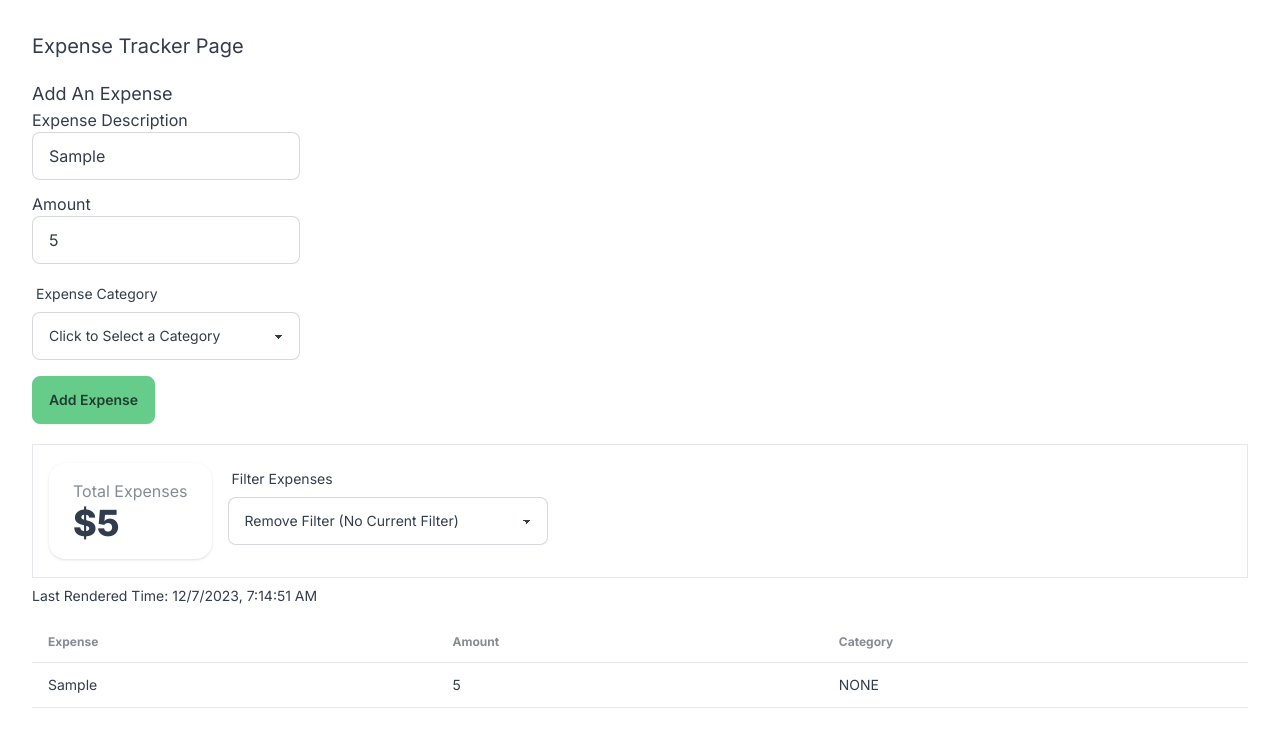
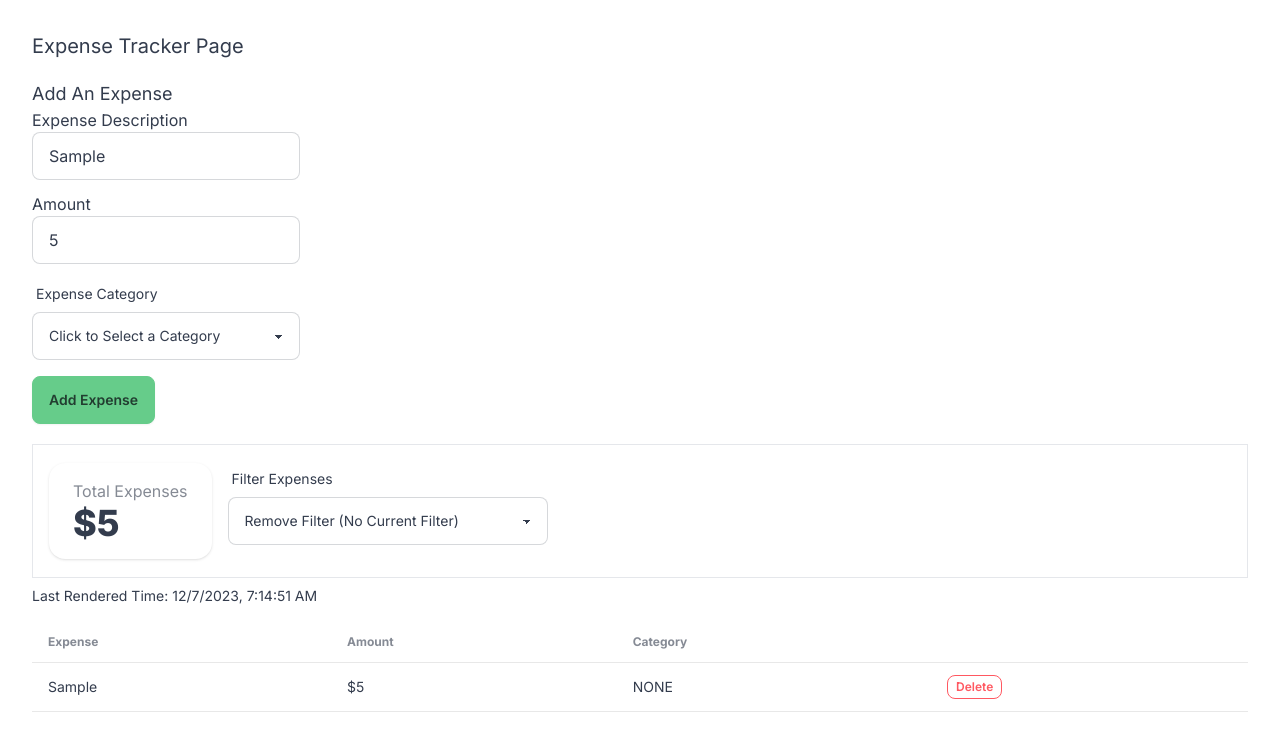
Before and after one commit to tedster827/travel-agency-website, a Next.js app: page /pages/react_showcase/expense_tracker in a window 1280 px wide. Both pictures are taken after typing "Sample", "5" into the empty fields and a click on the button "Add Expense". Shown: the top 738 px of the page. Built offline with nearby package versions, Linux system fonts and the light colour scheme.

Commit message:
feat(ExpenseTracker): adds delete button and empty table placeholder

```diff
--- a/src/app/components/ReactShowcase/ExpenseTracker/ExpenseList.tsx
+++ b/src/app/components/ReactShowcase/ExpenseTracker/ExpenseList.tsx
@@ -6,9 +6,14 @@ import calculateExpenseTotal from "src/app/components/ReactShowcase/ExpenseTrack
 interface ExpenseListProps {
   expenseFilters: string[];
   expenses: Expense[];
+  handleDeleteButtonClick: (description: string, index: number) => void;
 }
 
-const ExpenseList = ({ expenseFilters, expenses }: ExpenseListProps) => {
+const ExpenseList = ({
+  expenseFilters,
+  expenses,
+  handleDeleteButtonClick,
+}: ExpenseListProps) => {
   const [currentFilter, setCurrentFilter] = useState<string>("NONE");
 
   const handleFilterSelection = (
@@ -63,11 +68,12 @@ const ExpenseList = ({ expenseFilters, expenses }: ExpenseListProps) => {
             <th>Expense</th>
             <th>Amount</th>
             <th>Category</th>
+            {/*NOTE: This header is used for spacing purposes*/}
+            <th></th>
           </tr>
         </thead>
         <tbody>
           {expenses.map((expense, index) => {
-            console.log("Current Expense: " + expense.description);
             if (
               currentFilter === "NONE" ||
               currentFilter === expense.category
@@ -75,15 +81,31 @@ const ExpenseList = ({ expenseFilters, expenses }: ExpenseListProps) => {
               return (
                 <tr key={index}>
                   <td>{expense.description}</td>
-                  <td>{expense.amount}</td>
+                  <td>${expense.amount}</td>
                   {/*Take Note: category is the expense's filter category. The values should be the same when
                      filtering.*/}
                   <td>{expense.category}</td>
+                  <td>
+                    <button
+                      onClick={() =>
+                        handleDeleteButtonClick(expense.description, index)
+                      }
+                      className={"btn btn-outline btn-xs btn-error"}
+                    >
+                      Delete
+                    </button>
+                  </td>
                 </tr>
               );
             }
             return;
           })}
+          {expenses.length < 1 && (
+            <tr key={0}>
+              <td>⚠️ No items to display!</td>
+              <td>Add an expense above!</td>
+            </tr>
+          )}
         </tbody>
       </table>
     </div>
--- a/src/app/pages/react_showcase/expense_tracker/page.tsx
+++ b/src/app/pages/react_showcase/expense_tracker/page.tsx
@@ -3,6 +3,7 @@ import React, { useState } from "react";
 import AddExpenseForm from "src/app/components/ReactShowcase/ExpenseTracker/AddExpenseForm";
 import ExpenseList from "src/app/components/ReactShowcase/ExpenseTracker/ExpenseList";
 import { FieldValues } from "react-hook-form";
+import { type } from "os";
 
 // NOTE: This is the global definition of Expense for now
 export type Expense = {
@@ -51,6 +52,28 @@ const ExpenseTrackerPage: React.FunctionComponent = () => {
     });
   };
 
+  const handleDeletion = (description: string, arrayIndex: number) => {
+    setExpenseTrackerConfig((prevExpenseConfigState) => {
+      let expensesWithoutItemToDelete =
+        prevExpenseConfigState.currentExpenses.filter(
+          (expense: Expense, index: number) => {
+            if (expense.description === description && arrayIndex === index) {
+            } else {
+              return expense;
+            }
+          },
+        );
+
+      // TODO: Add logic to delete the category from config, if no more items are there with that category
+
+      let newExpenseConfig = {
+        ...prevExpenseConfigState,
+        currentExpenses: expensesWithoutItemToDelete,
+      };
+      return newExpenseConfig;
+    });
+  };
+
   return (
     <div className={"place-content-evenly m-3"}>
       <h1 className={"text-xl"}>Expense Tracker Page</h1>
@@ -58,6 +81,7 @@ const ExpenseTrackerPage: React.FunctionComponent = () => {
       <ExpenseList
         expenseFilters={expenseTrackerConfig.expenseFilters}
         expenses={expenseTrackerConfig.currentExpenses}
+        handleDeleteButtonClick={handleDeletion}
       />
     </div>
   );
```
